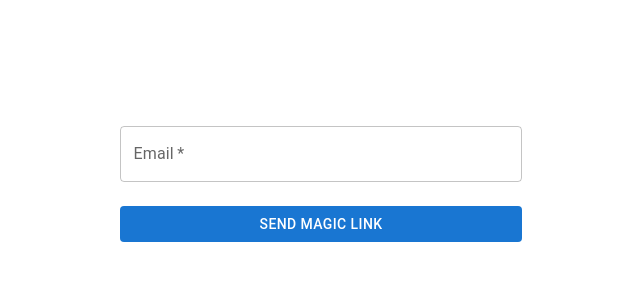
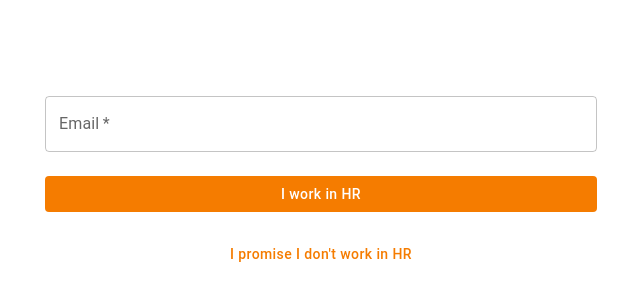
Before and after one commit to kiliankoe/miniqdb, a Next.js app: page /login in a window 1280 px wide. Shown: the part 240-540 px from the top of the page, without its empty margins (319-959 px from the left). Built offline with nearby package versions, Linux system fonts and the light colour scheme.

Commit message:
add /hr page and button on login page

```diff
--- a/src/app/login/page.tsx
+++ b/src/app/login/page.tsx
@@ -1,9 +1,13 @@
 "use client";
 
+import { Box, Button, Container, TextField, Typography } from "@mui/material";
+import { orange } from "@mui/material/colors";
+import { useRouter } from "next/navigation";
 import { useState } from "react";
-import { Box, Container, TextField, Button, Typography } from "@mui/material";
 
 export default function Login() {
+  const router = useRouter();
+
   const [email, setEmail] = useState("");
   const [isSubmitting, setIsSubmitting] = useState(false);
   const [message, setMessage] = useState("");
@@ -38,10 +42,54 @@ export default function Login() {
             onChange={(e) => setEmail(e.target.value)}
             required
             disabled={isSubmitting}
+            sx={{
+              '& .MuiInputLabel-root': {
+                '&.Mui-focused': {
+                  color: orange[700],
+                },
+              },
+              "& .MuiOutlinedInput-root": {
+                "&:hover fieldset": {
+                  borderColor: orange[700],
+                },
+                "&.Mui-focused fieldset": {
+                  borderColor: orange[700],
+                },
+              },
+            }}
           />
 
-          <Button disableElevation fullWidth type="submit" variant="contained" sx={{ mt: 3 }} disabled={isSubmitting}>
-            Send Magic Link
+          <Button
+            disableElevation
+            fullWidth
+            variant="contained"
+            onClick={() => {
+              router.push("/hr");
+            }}
+            sx={{
+              mt: 3,
+              textTransform: "none",
+              backgroundColor: orange[700],
+              color: "white",
+            }}
+            disabled={isSubmitting}
+          >
+            I work in HR
+          </Button>
+
+          <Button
+            disableElevation
+            fullWidth
+            type="submit"
+            variant="text"
+            sx={{
+              mt: 3,
+              textTransform: "none",
+              color: orange[700],
+            }}
+            disabled={isSubmitting}
+          >
+            I promise I don&apos;t work in HR
           </Button>
 
           {message && (
```
Also changed, not shown: src/app/hr/page.tsx (added, +21 -0 lines), 1 other file (tests, documents, lock files or other folders).
